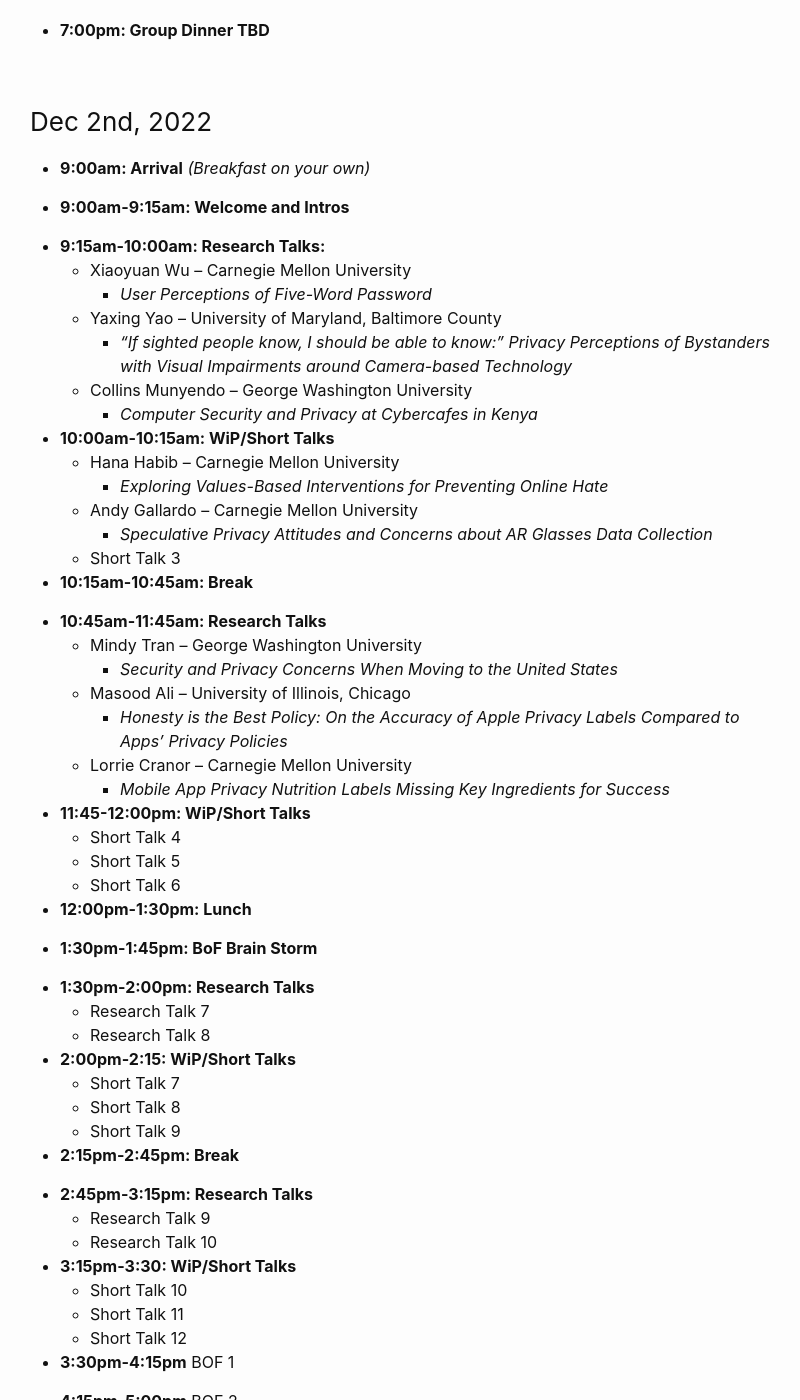
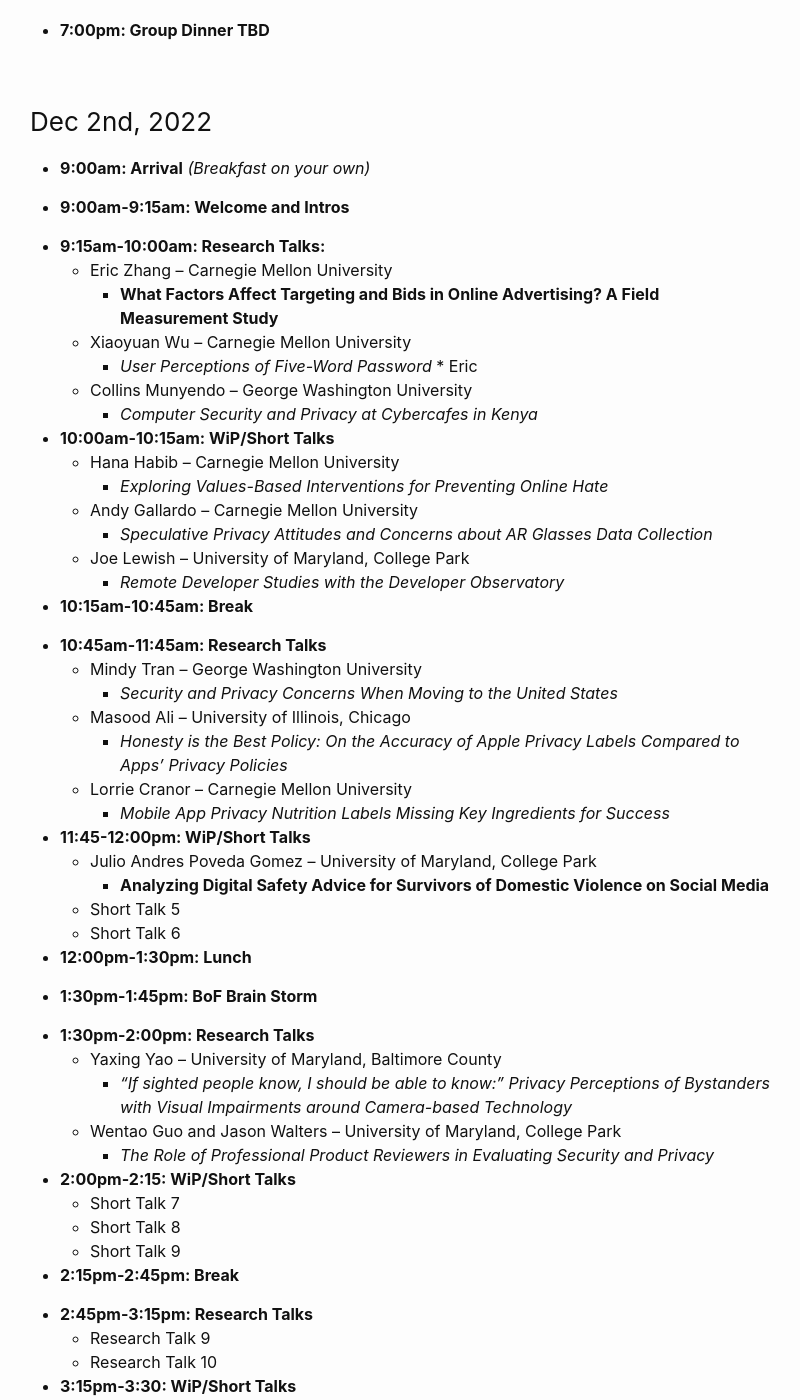
Before and after one commit to CACTUS-Colloquium/CACTUS-Colloquium.github.io, a Jekyll site: the page built from _posts/2022-12-2-index.md, in a window 1280 px wide and 1400 px high, scrolled down 988 px. Shown: the whole window, without its empty margins (240-1040 px from the left). Built offline with Jekyll 4.4.1, drawn with Linux system fonts in a browser that asks for light colours.

Commit message:
adding talks

```diff
--- a/_posts/2022-12-2-index.md
+++ b/_posts/2022-12-2-index.md
@@ -29,10 +29,10 @@ Below is a draft schedule of events and are subject to change. More details will
 * **9:00am-9:15am: Welcome and Intros**
 
 * **9:15am-10:00am: Research Talks:**
+  * Eric Zhang -- Carnegie Mellon University
+    * **What Factors Affect Targeting and Bids in Online Advertising? A Field Measurement Study**
   * Xiaoyuan Wu -- Carnegie Mellon University
-    * *User Perceptions of Five-Word Password*
-  * Yaxing Yao -- University of Maryland, Baltimore County
-    * *"If sighted people know, I should be able to know:" Privacy Perceptions of Bystanders with Visual Impairments around Camera-based Technology*
+    * *User Perceptions of Five-Word Password*  * Eric
   * Collins Munyendo -- George Washington University
     * *Computer Security and Privacy at Cybercafes in Kenya*
 
@@ -41,7 +41,8 @@ Below is a draft schedule of events and are subject to change. More details will
     * *Exploring Values-Based Interventions for Preventing Online Hate*
   * Andy Gallardo -- Carnegie Mellon University
     * *Speculative Privacy Attitudes and Concerns about AR Glasses Data Collection*
-  * Short Talk 3
+  * Joe Lewish -- University of Maryland, College Park
+    * *Remote Developer Studies with the Developer Observatory*
 
 * **10:15am-10:45am: Break**
 
@@ -54,7 +55,8 @@ Below is a draft schedule of events and are subject to change. More details will
     * *Mobile App Privacy Nutrition Labels Missing Key Ingredients for Success*
 
 * **11:45-12:00pm: WiP/Short Talks**
-  * Short Talk 4
+  * Julio Andres Poveda Gomez -- University of Maryland, College Park
+    * **Analyzing Digital Safety Advice for Survivors of Domestic Violence on Social Media**
   * Short Talk 5
   * Short Talk 6
 
@@ -63,8 +65,10 @@ Below is a draft schedule of events and are subject to change. More details will
 * **1:30pm-1:45pm: BoF Brain Storm**
 
 * **1:30pm-2:00pm: Research Talks**
-  * Research Talk 7
-  * Research Talk 8
+  * Yaxing Yao -- University of Maryland, Baltimore County
+    * *"If sighted people know, I should be able to know:" Privacy Perceptions of Bystanders with Visual Impairments around Camera-based Technology*
+  * Wentao Guo and Jason Walters -- University of Maryland, College Park
+    * *The Role of Professional Product Reviewers in Evaluating Security and Privacy*
 
 * **2:00pm-2:15: WiP/Short Talks**
   * Short Talk 7
```
